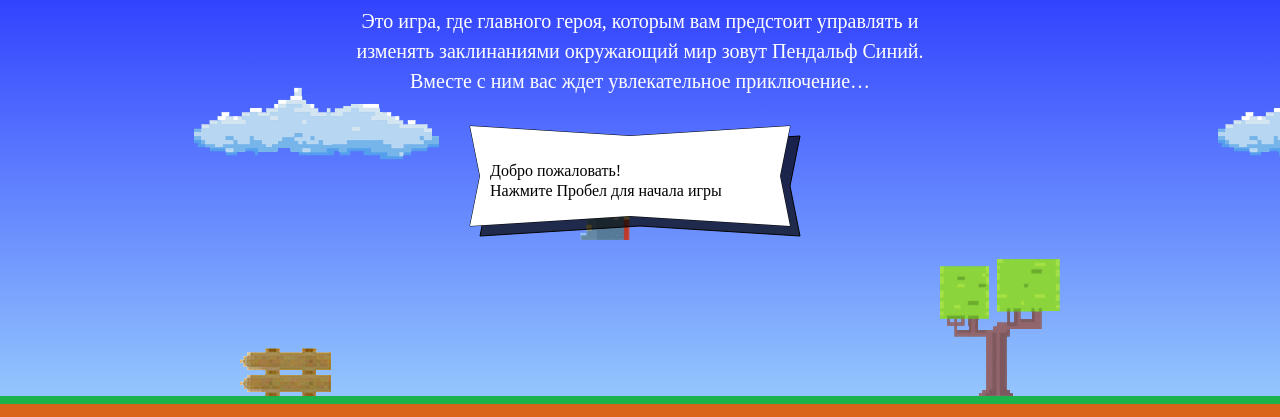
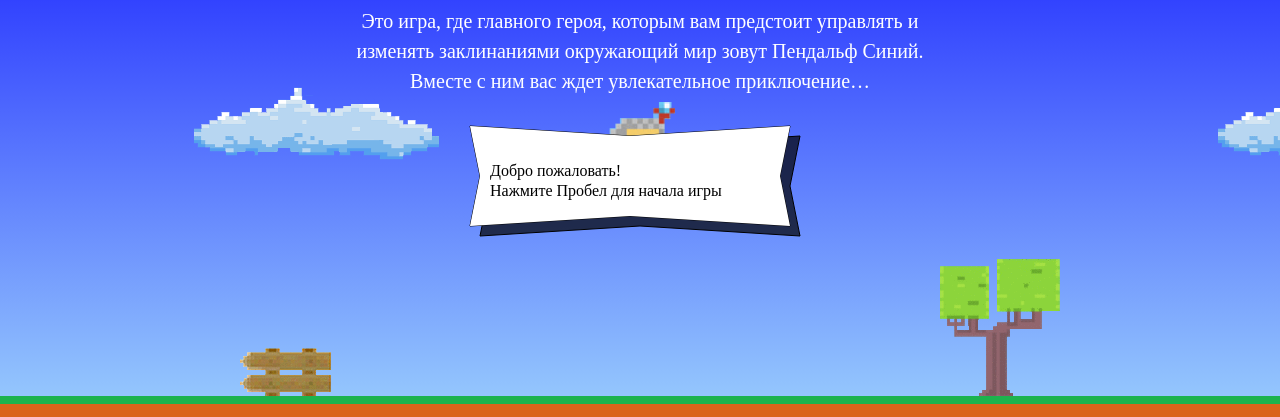
Before and after one commit to Ramitsan/877447-code-and-magick-18, a website: page index.html in a window 1280 px wide. Shown: the part 203-620 px from the top of the page. Drawn offline with Linux system fonts and the light colour scheme; a web font is replaced by a local one.

Commit message:
Исправление положения мага при старте

```diff
--- a/index.html
+++ b/index.html
@@ -193,11 +193,11 @@
   };
 
   var getWizardX = function(width) {
-    return width / 2 - wizardWidth;
+    return width / 2 - wizardWidth / 2;
   };
 
   var getWizardY = function(height) {
-    return 150, 50;
+    return height / 3 - getWizardHeight();
   };
 
 </script>
```
